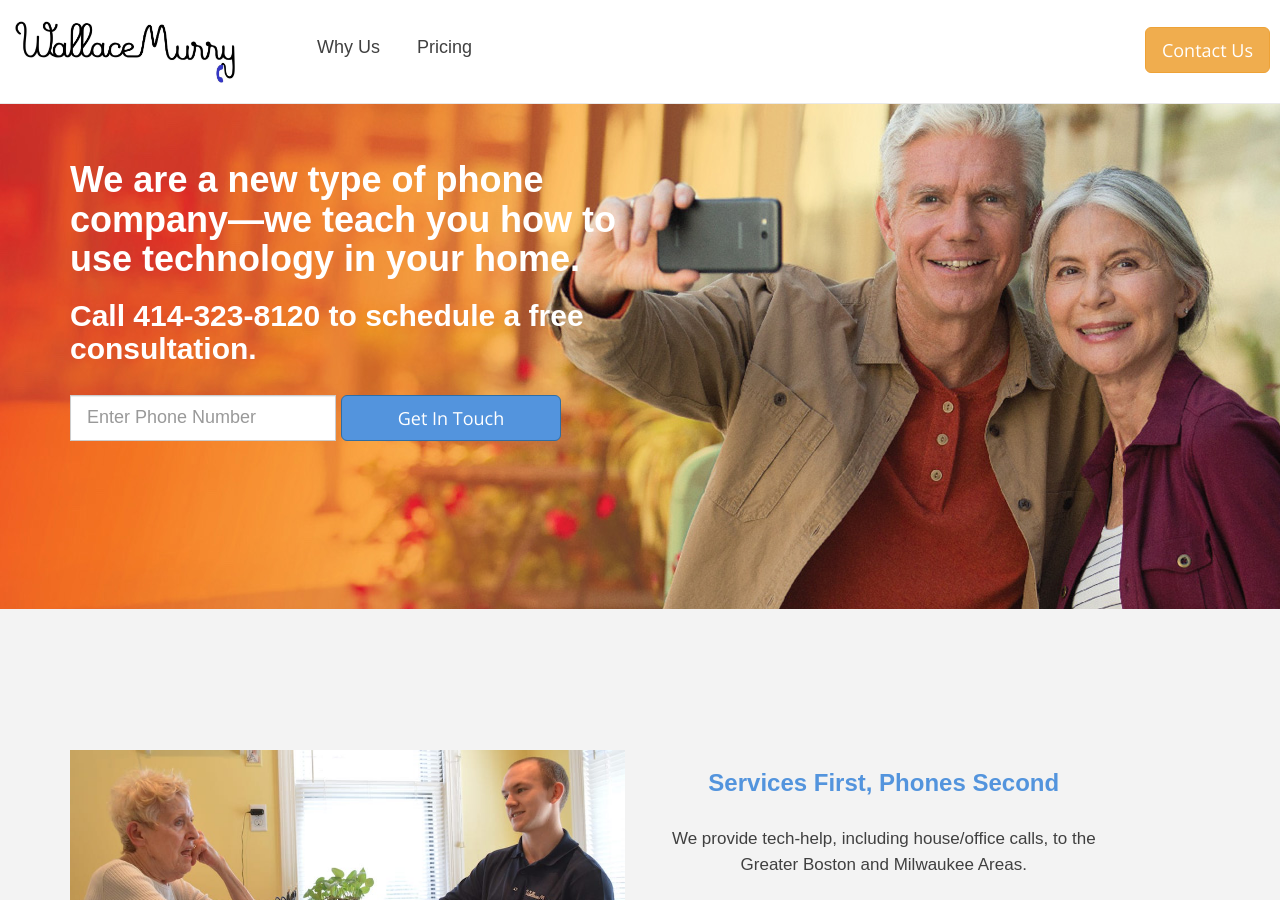
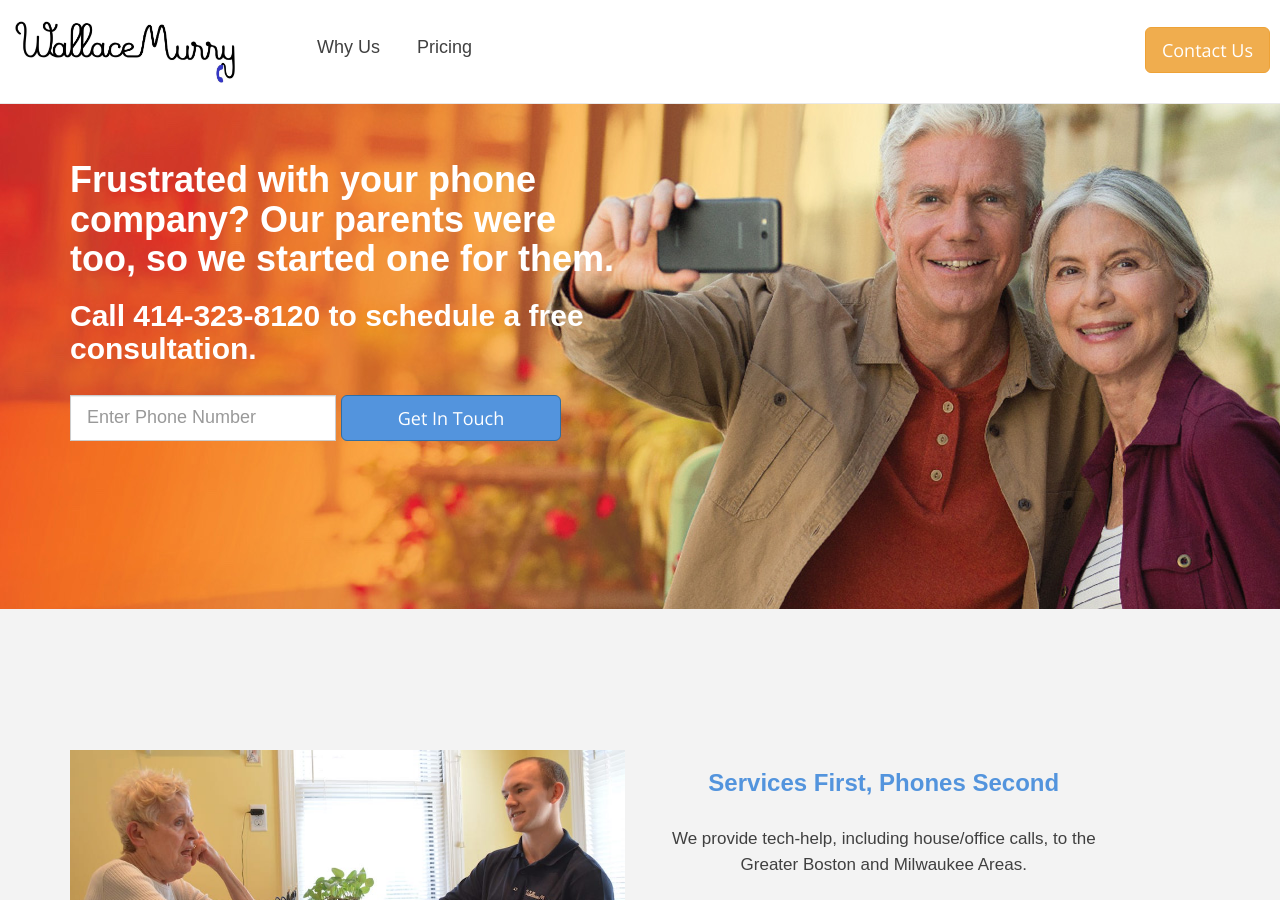
Before and after one commit to jalague/wallacemurry, a Jekyll site: the page built from index.html, in a window 1280 px wide and 900 px high. Built offline with Jekyll 4.4.1, drawn with Linux system fonts in a browser that asks for light colours; nearby versions of some CDN libraries.

Commit message:
New tagline

```diff
--- a/_layouts/homepage.html
+++ b/_layouts/homepage.html
@@ -19,7 +19,7 @@ layout: base_home
 
       <div class='col-md-6 '>
         <h1 class='main-headline'>
-          We are a new type of phone company—we teach you how to use technology in your home.
+          Frustrated with your phone company? Our parents were too, so we started one for them.
 
 
         </h1>
```
